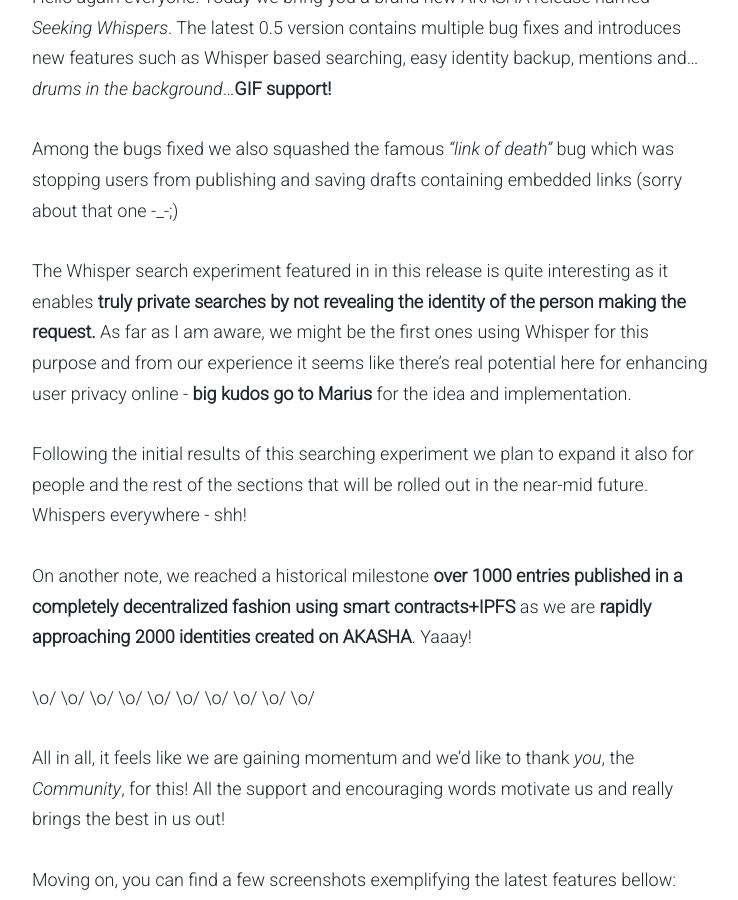
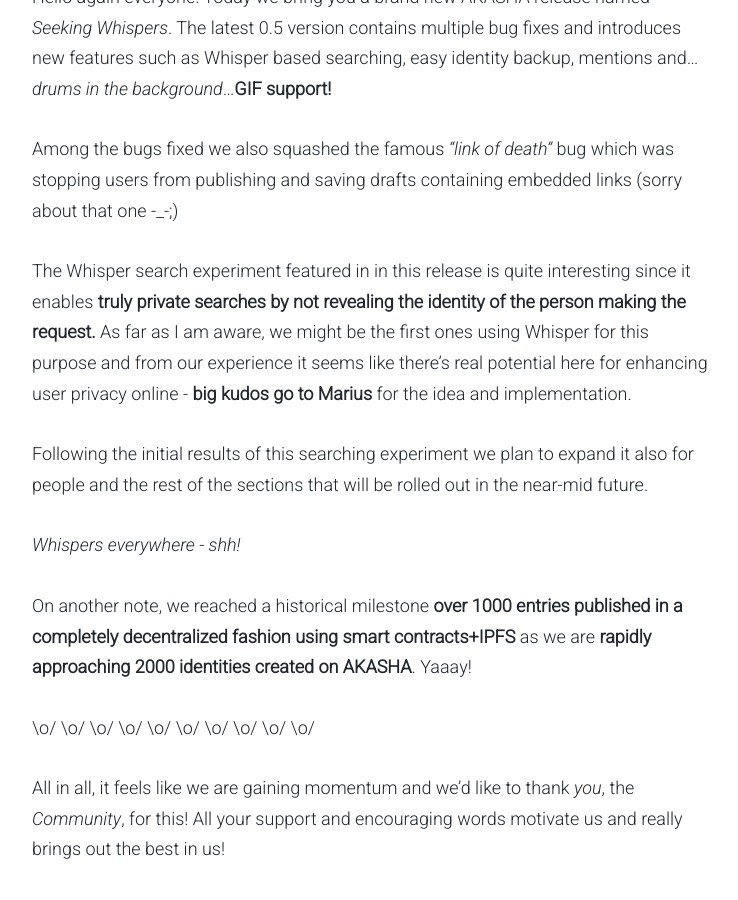
Before and after one commit to AKASHAorg/blog.akasha.world, a Jekyll site: the page built from _posts/2017-02-22-seeking-whispers.md, in a window 1280 px wide and 900 px high, scrolled down 768 px. Shown: the whole window, without its empty margins (268-1006 px from the left). Built offline with Jekyll 4.4.1, drawn with Linux system fonts in a browser that asks for light colours; comment, search, counter and statistics services are not loaded; some of the changed text lies outside the part shown.

Commit message:
Update 2017-02-22-seeking-whispers.md

```diff
--- a/_posts/2017-02-22-seeking-whispers.md
+++ b/_posts/2017-02-22-seeking-whispers.md
@@ -14,15 +14,17 @@ Hello again everyone! Today we bring you a brand new AKASHA release named *Seeki
 
 Among the bugs fixed we also squashed the famous *“link of death”* bug which was stopping users from publishing and saving drafts containing embedded links (sorry about that one -_-;)
 
-The Whisper search experiment featured in in this release is quite interesting as it enables **truly private searches by not revealing the identity of the person making the request.** As far as I am aware, we might be the first ones using Whisper for this purpose and from our experience it seems like there's real potential here for enhancing user privacy online - **big kudos go to Marius** for the idea and implementation.
+The Whisper search experiment featured in in this release is quite interesting since it enables **truly private searches by not revealing the identity of the person making the request.** As far as I am aware, we might be the first ones using Whisper for this purpose and from our experience it seems like there's real potential here for enhancing user privacy online - **big kudos go to Marius** for the idea and implementation.
 
-Following the initial results of this searching experiment we plan to expand it also for people and the rest of the sections that will be rolled out in the near-mid future. Whispers everywhere - shh!
+Following the initial results of this searching experiment we plan to expand it also for people and the rest of the sections that will be rolled out in the near-mid future.
+
+*Whispers everywhere - shh!*
 
 On another note, we reached a historical milestone **over 1000 entries published in a completely decentralized fashion using smart contracts+IPFS** as we are **rapidly approaching 2000 identities created on AKASHA**. Yaaay!
 
 \o/ \o/ \o/ \o/ \o/ \o/ \o/ \o/ \o/ \o/
 
-All in all, it feels like we are gaining momentum and we'd like to thank *you*, the *Community*, for this! All the support and encouraging words motivate us and really brings the best in us out!
+All in all, it feels like we are gaining momentum and we'd like to thank *you*, the *Community*, for this! All your support and encouraging words motivate us and really brings out the best in us!
 
 Moving on, you can find a few screenshots exemplifying the latest features bellow:
 
@@ -90,11 +92,11 @@ Failures, glitches and random errors should be expected. In case you stumble upo
 
 We’re looking forward to hearing your thoughts and we hope you will enjoy this release!
 
-Please note that following this release we want to focus on refactoring the code and prepare things for the next stage leading to the moment in which we will open source AKASHA. That being said, expect a slow down in new features added in the coming weeks but be sure that it will  be worth it in the long run.
+Please note that following this release we want to focus on refactoring the code and prepare things for the next stage leading to open sourcing AKASHA. That being said, expect a slow down in new features added in the coming weeks but be sure that it will  be worth it in the long run.
 
 Thank you for your understanding! ^_^
 
-And to conclude, this is a short video covering our journey to EDCON in Paris while development on this release was taking place in our Bucharest hacklab. It was an inspiring trip and this was our first conference at which we presented AKASHA - **many thanks, again, to everyone for the warm welcome!**
+And to conclude, this is a short video covering our journey to EDCON in Paris while development on this release was taking place in our Bucharest hacklab. It was an inspiring trip and this was our first conference at which we presented AKASHA - **many thanks, again, to everyone for the amazing welcome!**
 
 <iframe width="720" height="340" src="https://www.youtube.com/embed/6AOj_K-9AIY" frameborder="0" allowfullscreen></iframe>
 
```
